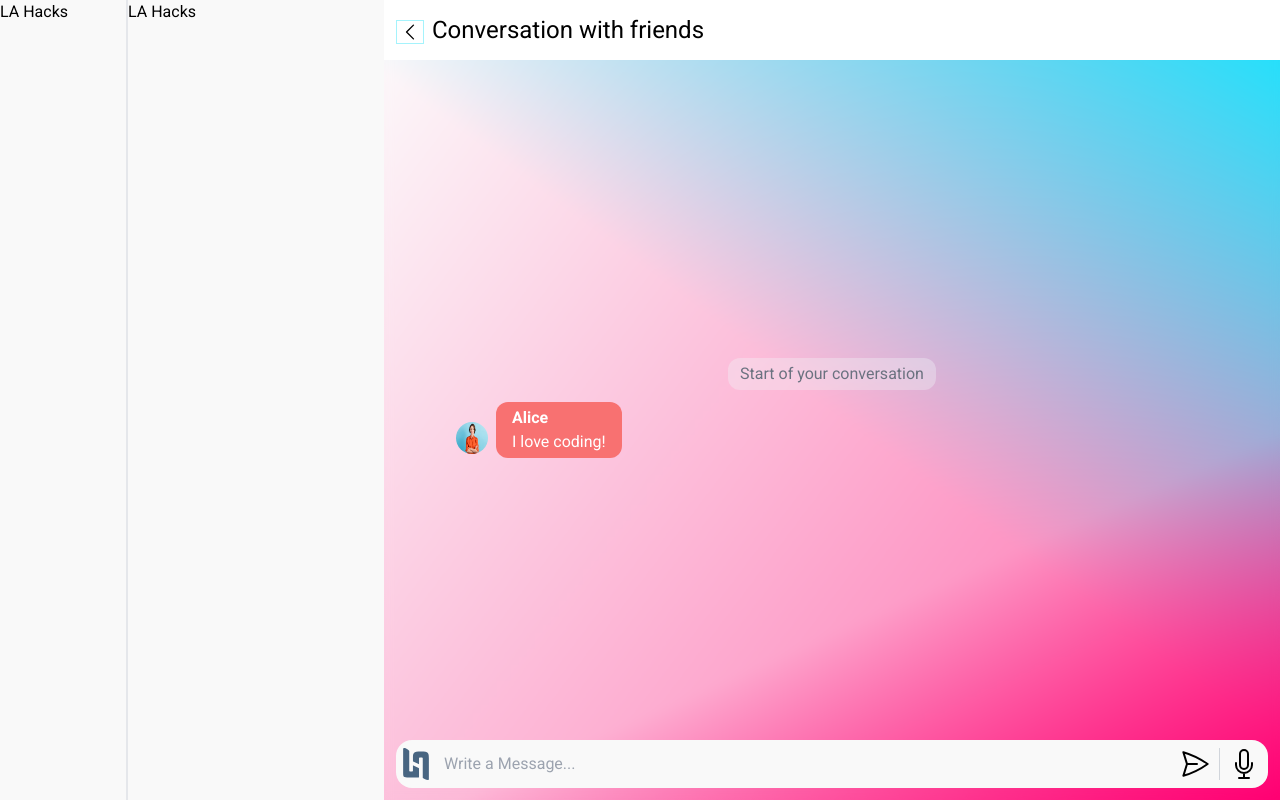
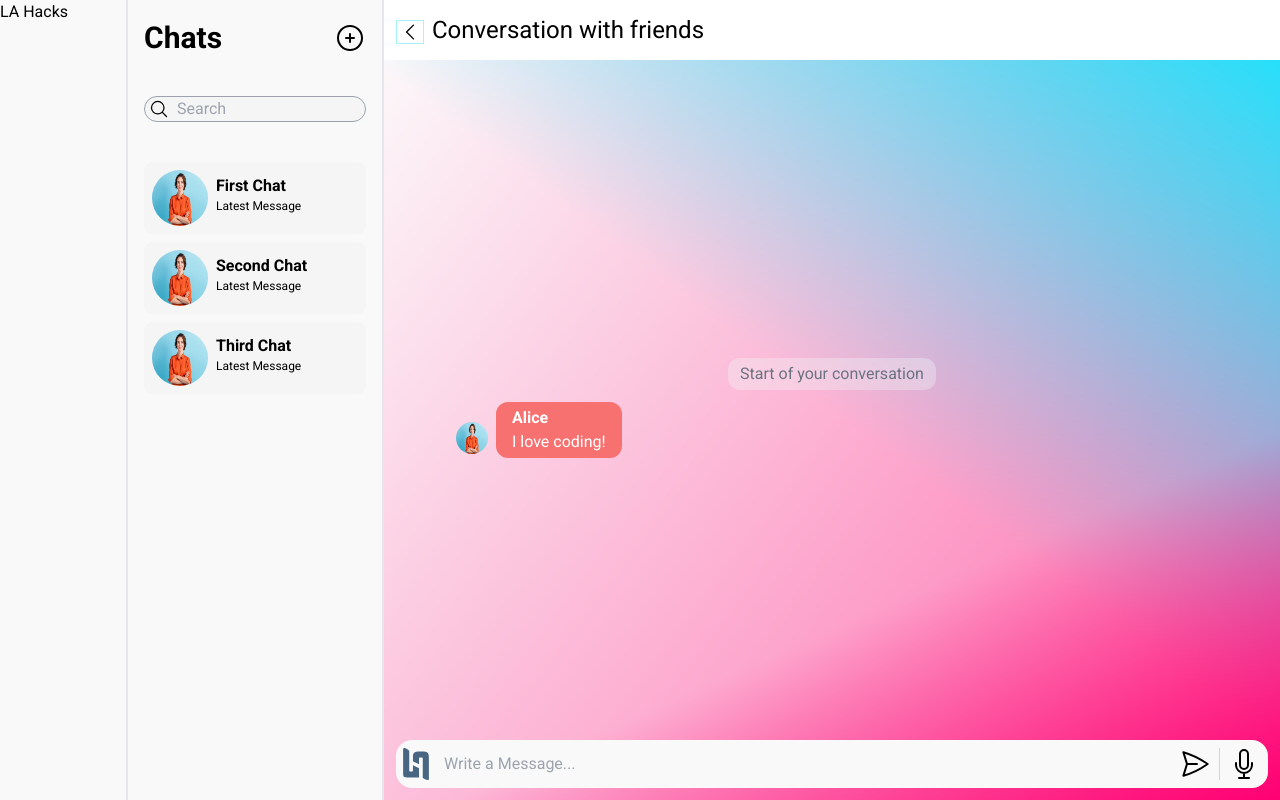
Before and after one commit to papichen7/LAhacks, a React (Create React App) app in the folder frontend/: page / in a window 1280 px wide. Built offline with nearby package versions, Linux system fonts and the light colour scheme.

Commit message:
Chat section start

```diff
--- a/frontend/src/App.js
+++ b/frontend/src/App.js
@@ -8,7 +8,7 @@ import ChatBox from './ChatBox';
 import Input from "./Input"
 import { useState } from 'react';
 import Stock from "./stock.jpg"
-
+import Chats from './Chats';
 
 function App() {
 
@@ -26,11 +26,13 @@ function App() {
           </div>
         </div>
 
-        <div className='h-full w-[20%] bg-background'>
+        <Chats />
+
+        {/* <div className='h-full w-[20%] bg-background'>
           <div>
           LA Hacks
           </div>
-        </div>
+        </div> */}
 
         <div className="currbg bg-cyan-400 flex flex-col justify-between h-full w-[70%]">
           <div class="h-full w-full backdrop-blur-[4px] bg-cover bg-center flex flex-col justify-between">
--- /dev/null
+++ b/frontend/src/Chats.js
@@ -0,0 +1,67 @@
+import { useState } from 'react';
+import { PlusCircleIcon } from "@heroicons/react/24/outline";
+import Search from './chats/Search';
+import Chat from "./chats/Chat";
+
+import Stock from "./stock.jpg"
+
+function Chats() {
+    const [chats, setChats] = useState([
+        {
+            id: 1,
+            name: "First Chat",
+            image: Stock,
+            users: [{ name: "Alice", image: "" }]
+        },
+        {
+            id: 1,
+            name: "Second Chat",
+            image: Stock,
+            users: [{ name: "Alice", image: "" }]
+        },
+        {
+            id: 1,
+            name: "Third Chat",
+            image: Stock,
+            users: [{ name: "Alice", image: "" }]
+        }
+        // Add more chats if needed for demonstration
+    ]);
+
+    const findChat = (searchTerm) => {
+        const foundChats = chats.filter(chat => chat.name.toLowerCase().includes(searchTerm.toLowerCase()));
+        console.log(foundChats); // This could potentially update state or UI with the found chats
+    };
+
+    const createNewChat = () => {
+        const newChat = {
+            id: chats.length + 1,
+            name: "New Chat",
+            image: "", // Optionally add image for new chat
+            users: [{ name: "New User", image: "" }]
+        };
+        setChats(prevChats => [...prevChats, newChat]);
+    };
+
+    return (
+        <div className="h-full w-[20%] bg-background border-r-2">
+            <div className='mx-4 mt-5'>
+                <div className='flex justify-between items-center'>
+                    <h1 className='font-bold text-3xl'>Chats</h1>
+                    <PlusCircleIcon className='h-8 w-8 cursor-pointer' onClick={createNewChat}/>
+                </div>
+
+                <div className='my-10'>
+                    <Search onSend={findChat}/>
+                </div>
+
+                {chats.map((chat) => (
+                    <Chat key={chat.id} id={chat.id} name={chat.name} image={chat.image} users={chat.users} />
+                ))}
+
+            </div>
+        </div>
+    );
+}
+
+export default Chats;
--- /dev/null
+++ b/frontend/src/chats/Chat.js
@@ -0,0 +1,16 @@
+
+function Chat({ name, image, users }) {
+
+    return (
+        <div className="flex bg-search p-2 my-2 rounded-lg hover:bg-lblue cursor-pointer transition duration-200 ease-in-out">
+            <img src={image} alt="" className="h-14 w-14 rounded-[32px]"></img>
+            <div className="mx-2 mt-1">
+                <p className="font-semibold">{name}</p>
+                <p className="text-xs">Latest Message</p>
+            </div>
+        </div>
+    )
+}
+
+
+export default Chat
--- /dev/null
+++ b/frontend/src/chats/Search.js
@@ -0,0 +1,41 @@
+import {
+    MagnifyingGlassIcon,
+} from "@heroicons/react/24/outline";
+import { useState } from "react";
+
+function Search({ onSend }) {
+
+    const [input, setInput] = useState('');
+
+    const handleInputChange = (e) => {
+        setInput(e.target.value);
+    };
+
+    const handleSend = () => {
+        if (input.trim()) {
+            onSend(input);
+            setInput('');
+        }
+    };
+
+    const handleKeyPress = (e) => {
+        if (e.key === 'Enter') {
+            handleSend();
+        }
+    };
+
+    return (
+        <div className='flex bg-search rounded-2xl border-[1px]  border-gray-400'>
+            <label><MagnifyingGlassIcon className="w-5 h-5 ml-1 mt-[2px]"/></label>
+            <input
+                className='bg-inherit w-[90%] outline-none mr-5 ml-2'
+                placeholder="Search"
+                value={input}
+                onChange={handleInputChange}
+                onKeyPress={handleKeyPress}
+            />
+        </div>
+    )
+}
+
+export default Search
--- a/frontend/tailwind.config.js
+++ b/frontend/tailwind.config.js
@@ -6,12 +6,13 @@ module.exports = {
   theme: {
     extend: {
       colors: {
-        "background": "#f9f9f9", // grayish,
-        "raspberry": "#ff0072", // raspberry color
-        "pinkish": "#ff61a8", // pinkish
-        "lblue": "#b8f7ff",
+        "background": "#f9f9f9",  // grayish,
+        "raspberry": "#ff0072",   // raspberry color
+        "pinkish": "#ff61a8",     // pinkish
+        "lblue": "#DBF1F4",
         "cyanish": "#14e5ff",
-        "message": "#00b9f6"// blue bubble
+        "message": "#00b9f6",      // blue bubble,
+        "search": "#f5f5f5"
       },
       fontFamily: {
         sans: ['Roboto', 'sans-serif'], // 'sans' is the default font family in Tailwind
```
